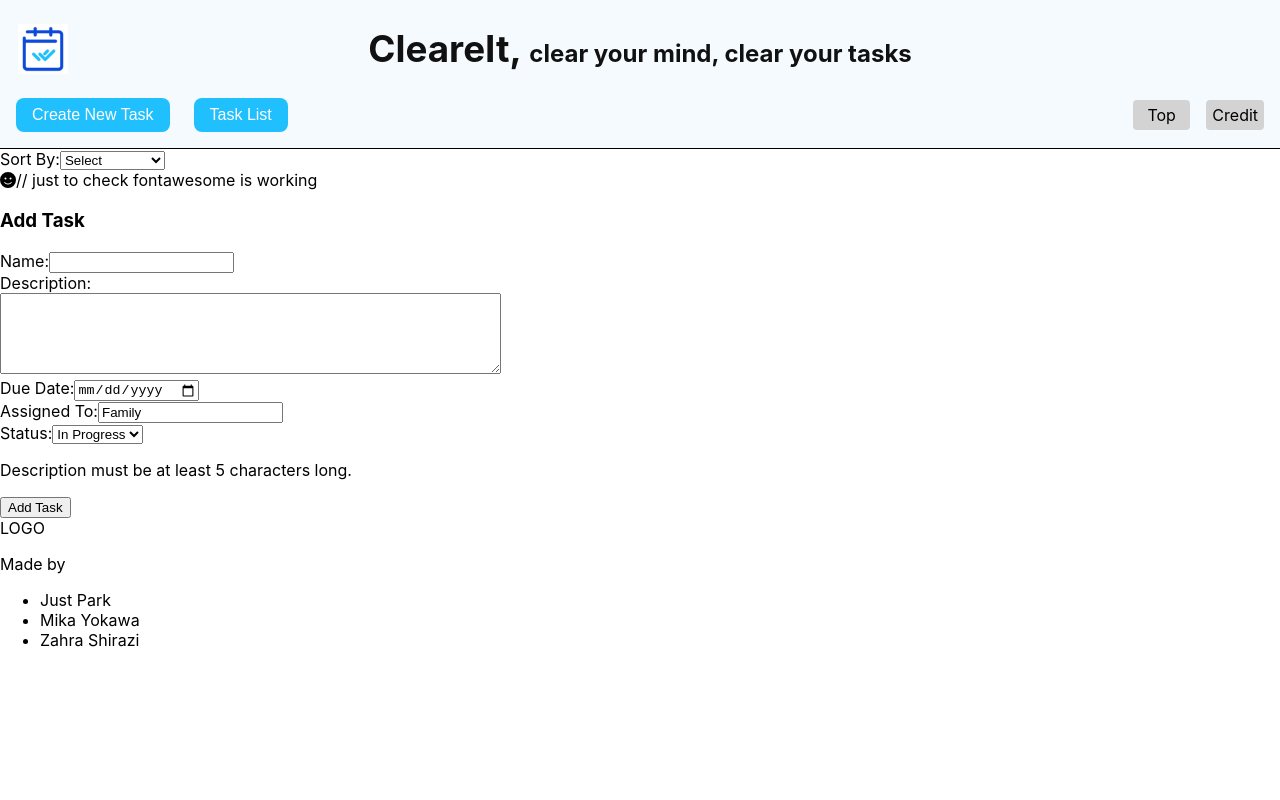
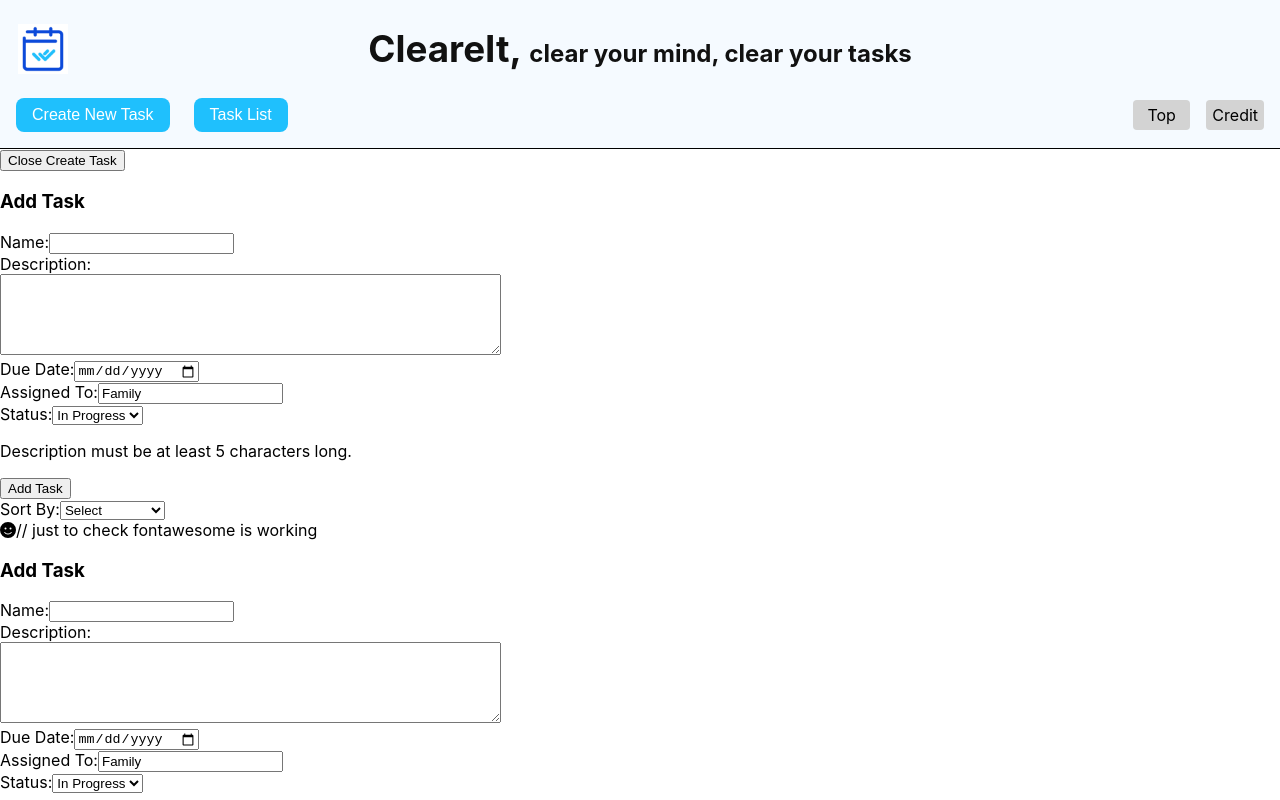
Before and after one commit to zara-sh/ToDoAppW13, a React (Create React App) app: page / in a window 1280 px wide. Both pictures are taken after a click on the button "Create New Task". Shown: the top 800 px of the page. Built offline with nearby package versions, Linux system fonts and the light colour scheme.

Commit message:
make create new task and list task  functional

```diff
--- a/src/components/MainHeader.js
+++ b/src/components/MainHeader.js
@@ -1,22 +1,51 @@
+import React, { useState } from 'react';
 import './MainHeader.css';
 import logo from './logo.png';
+import CreateTask from './CreateTask'; // Import CreateTask component
+import TaskList from './TaskList';     // Import TaskList component
 
 export default function MainHeader() {
+    // State variables
+    const [tasks, setTasks] = useState([]); // Stores the list of tasks
+    const [showCreateTask, setShowCreateTask] = useState(false); // Toggle CreateTask view
+    const [showTaskList, setShowTaskList] = useState(false);     // Toggle TaskList view
+
+    // Function to add a new task
+    const handleAddTask = (newTask) => {
+        setTasks([...tasks, newTask]);
+        setShowCreateTask(false); // Hide CreateTask view after adding
+    };
+
+    // Function to edit an existing task
+    const handleEditTask = (updatedTask) => {
+        setTasks((prevTasks) =>
+            prevTasks.map((task) => (task.id === updatedTask.id ? updatedTask : task))
+        );
+    };
+
+    // Function to remove a task
+    const handleRemoveTask = (taskToRemove) => {
+        setTasks((prevTasks) =>
+            prevTasks.filter((task) => task.id !== taskToRemove.id)
+        );
+    };
+
     return (
+        <div>
             <header id="header">
                 <div id="header-display">
                     <div className="logo">
                         <img src={logo} alt="Logo" />
                     </div>
                     <h1>
-					<span id='App-name'>CleareIt, </span >
+                        <span id='App-name'>CleareIt, </span>
                         <span id='header-text'>clear your mind, clear your tasks</span>
                     </h1>
                 </div>
                 <nav id="header-nav">
                     <div>
-					<button>Create New Task</button>
-					<button>Task List</button>
+                        <button onClick={() => setShowCreateTask(true)}>Create New Task</button>
+                        <button onClick={() => setShowTaskList(true)}>Task List</button>
                     </div>
                     <ul>
                         <li><a href="#main">Top</a></li>
@@ -24,5 +53,26 @@ export default function MainHeader() {
                     </ul>
                 </nav>
             </header>
+
+            {/* Display CreateTask Component */}
+            {showCreateTask && (
+                <div>
+                    <button onClick={() => setShowCreateTask(false)}>Close Create Task</button>
+                    <CreateTask onAddContact={handleAddTask} />
+                </div>
+            )}
+
+            {/* Display TaskList Component */}
+            {showTaskList && (
+                <div>
+                    <button onClick={() => setShowTaskList(false)}>Close Task List</button>
+                    <TaskList
+                        tasks={tasks}
+                        onEditTask={handleEditTask}
+                        onRemoveTask={handleRemoveTask}
+                    />
+                </div>
+            )}
+        </div>
     );
 }
```
Lines whose indentation alone changed are shown as unchanged.
